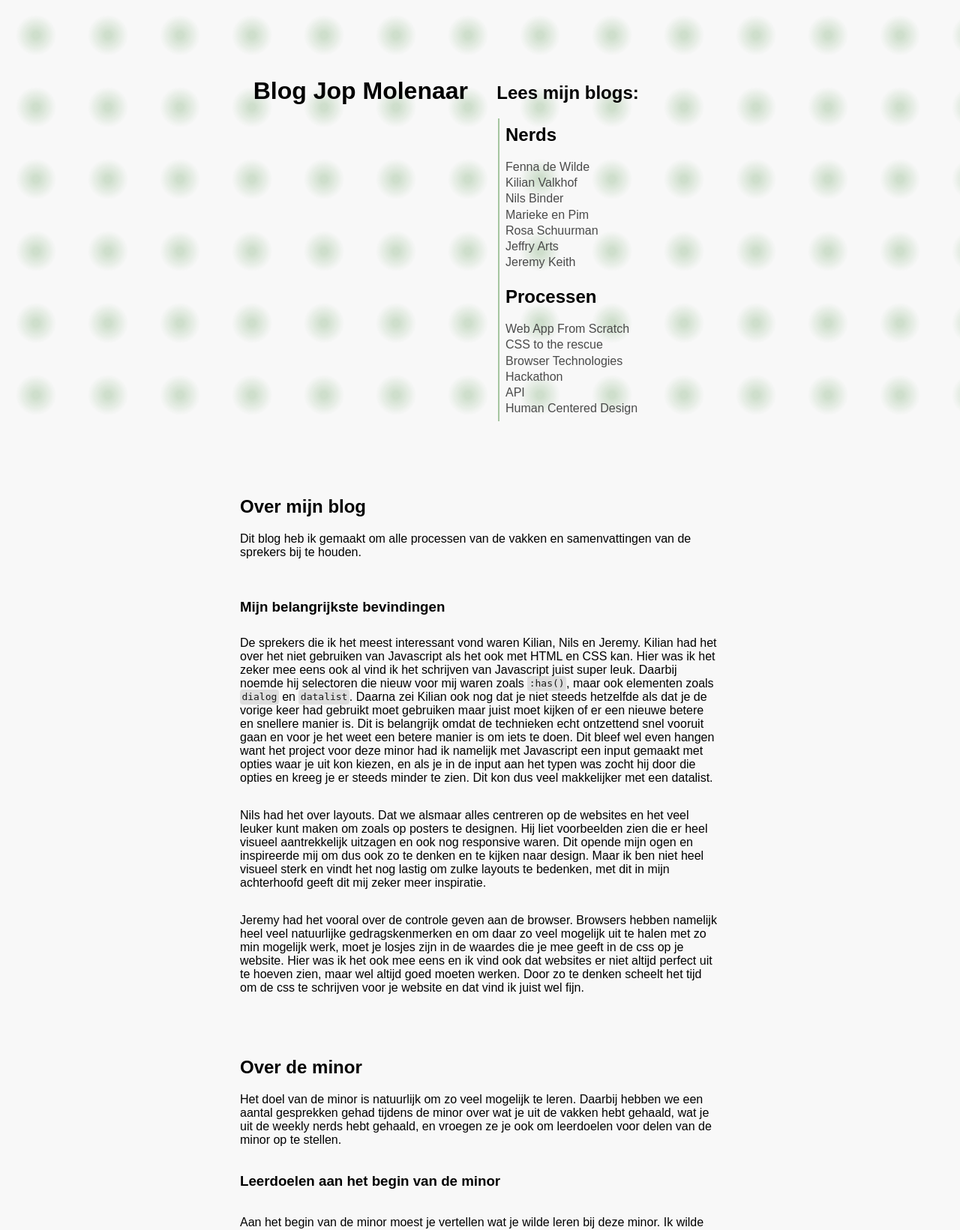
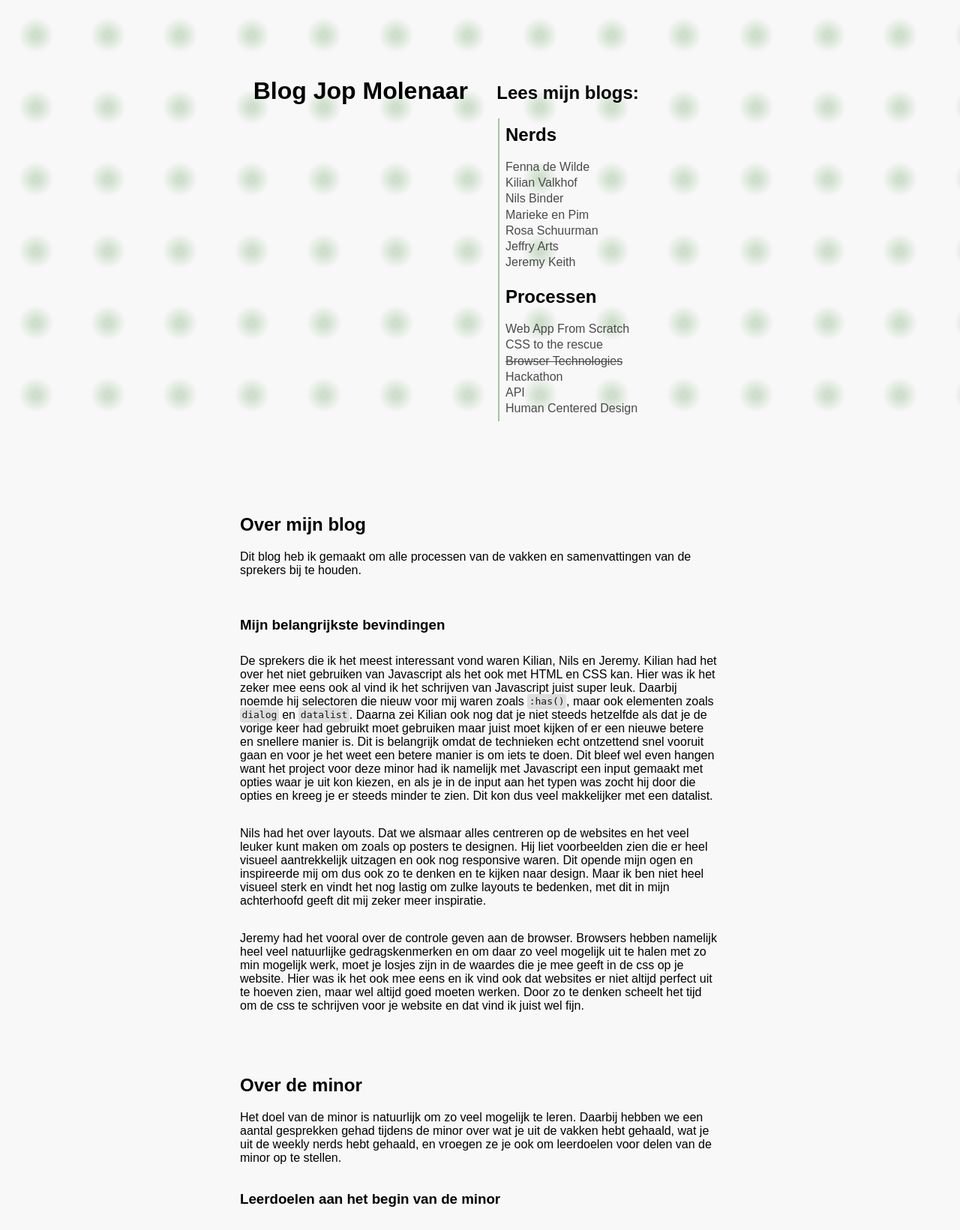
Before and after one commit to JopMolenaar/processJournal-JopMolenaar-WebDevDes, a Node server app: page /home in a window 1280 px wide. Shown: the part 57-1698 px from the top of the page at 75% size. Run offline with Node 20, Linux system fonts and the light colour scheme; some libraries are stand-ins or nearby versions.

Commit message:
browser tech line through link

```diff
--- a/static/styles/home.css
+++ b/static/styles/home.css
@@ -39,10 +39,10 @@ main >section:nth-of-type(1){
 }
 section:nth-of-type(1){
     position: relative;
-width: 100%;
-height: fit-content;
-display: flex;
-flex-direction: column;
+    width: 100%;
+    height: fit-content;
+    display: flex;
+    flex-direction: column;
 }
 section:nth-of-type(1) nav, h1, h2 {
     z-index: 2;
@@ -75,7 +75,7 @@ section:nth-of-type(1) nav > ul >li:nth-child(1) div h2{
     height: 130%;
     width: 100%;
     background-image: radial-gradient(
-        rgba(165, 197, 160, 0.5) 6%, transparent 40%
+        rgba(165, 197, 160, 0.5) 6%, transparent 35%
     );
     background-position: 0% 0%;
     background-size: 12vmin 12vmin;
@@ -88,13 +88,15 @@ section:nth-of-type(1) nav > ul >li:nth-child(1) div h2{
 }
 
 main > section:nth-of-type(2) {
-    margin-top: 10vh;
+    margin-top: 13vh;
 }
 section:nth-of-type(2) h3 {
     margin-top: 2em;
     margin-bottom: 0.6em;
 }
-
+main > section:not(:nth-of-type(1)){
+    max-width: 40em;
+}
 
 main section:last-child {
     margin-bottom: 3em;
--- a/static/styles/style.css
+++ b/static/styles/style.css
@@ -133,6 +133,10 @@ main nav li a:hover{
     text-decoration: underline;
     color: color-mix(in srgb, var(--color-main) 0%, var(--color-mix));
 }
+main nav li a[href="#"]:hover{
+    text-decoration: line-through;
+    color: color-mix(in srgb, var(--color-main) 60%, var(--color-mix));
+}
 
 pre {
     background-color: var(--color-code-bg);
@@ -154,6 +158,10 @@ p > code {
     border-radius: 4px;
 }
 
+a[href="#"] {
+    text-decoration: line-through;
+}
+
 
 @media (min-width: 96.7em){
     main {
```
